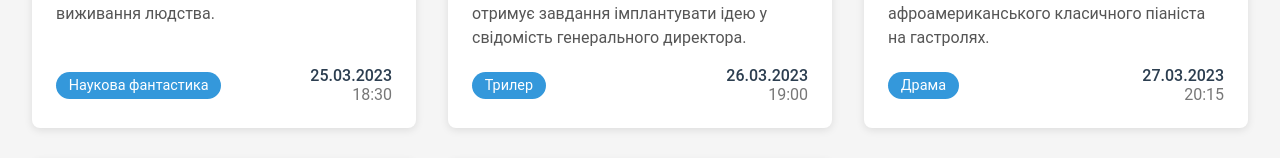
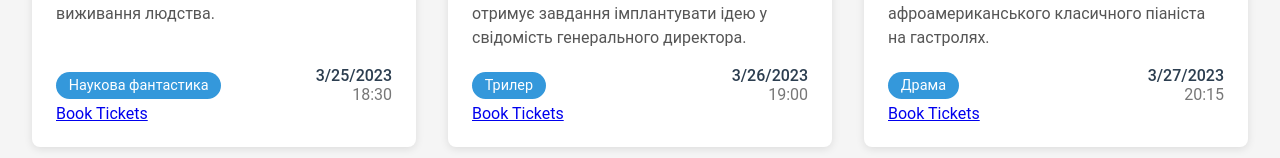
Before and after one commit to myurcick/mazur_yurii_front8910, a React (Create React App) app in the folder cinema_proj/: page / in a window 1280 px wide. Shown: the part 594-752 px from the top of the page. Built offline with nearby package versions, Linux system fonts and the light colour scheme.

Commit message:
feat: add booking button to MovieCard with navigation

```diff
--- a/cinema_proj/src/components/MovieCard.jsx
+++ b/cinema_proj/src/components/MovieCard.jsx
@@ -1,5 +1,6 @@
 // src/components/MovieCard.jsx
 import React from 'react';
+import { Link } from 'react-router-dom';
 
 const MovieCard = ({ movie }) => {
   return (
@@ -13,10 +14,13 @@ const MovieCard = ({ movie }) => {
         <div className="movie-details">
           <span className="movie-genre">{movie.genre}</span>
           <div className="movie-schedule">
-            <span className="movie-date">{new Date(movie.date).toLocaleDateString('uk-UA')}</span>
+            <span className="movie-date">{new Date(movie.date).toLocaleDateString('en-US')}</span>
             <span className="movie-time">{movie.time}</span>
           </div>
         </div>
+        <Link to={`/booking/${movie.id}`} className="booking-button">
+          Book Tickets
+        </Link>
       </div>
     </div>
   );
```
